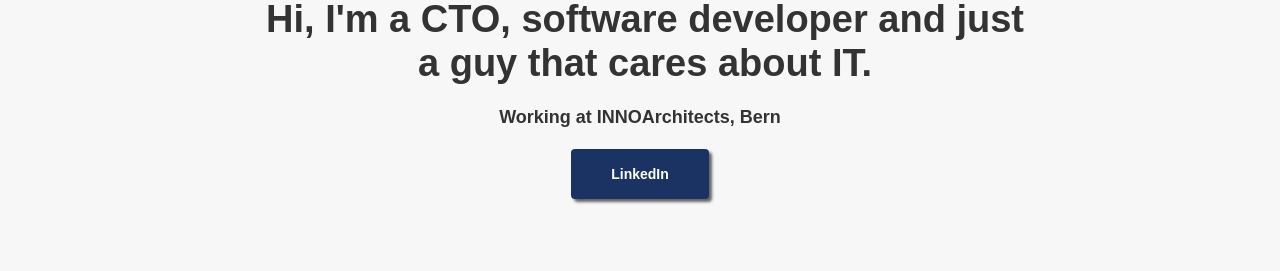
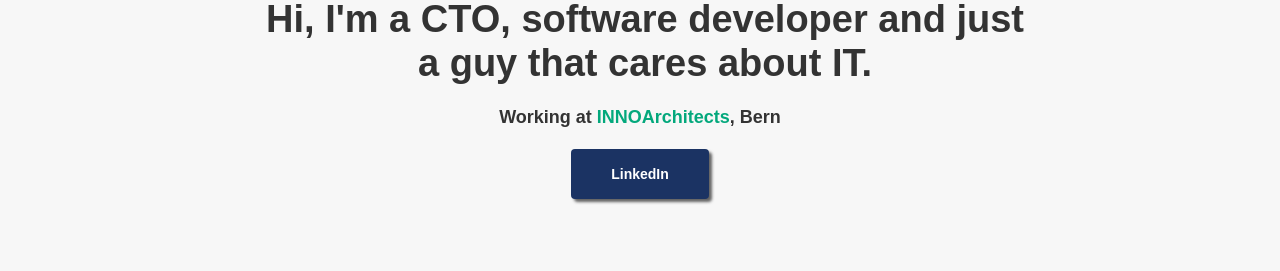
Before and after one commit to saendu/jekyll, a Jekyll site: the page built from _pages/about.html, in a window 1280 px wide and 1232 px high. Shown: the part 287-558 px from the top of the window. Built offline with Jekyll 4.4.1, drawn with Linux system fonts in a browser that asks for light colours; nearby versions of some CDN libraries.

Commit message:
add inno link

```diff
--- a/_pages/about.html
+++ b/_pages/about.html
@@ -10,8 +10,7 @@ permalink: "/about.html"
                 <div class="hero-v5-intro">
                     <div class="mini-heading big">Sandro Felder</div>
                     <h1 class="hero-v5-heading">Hi, I'm a CTO, software developer and just a guy that cares about IT.</h1>
-                    <h4 class="hero-v5-section">Working at INNOArchitects, Bern</h4>
-
+                    <h4 class="hero-v5-section">Working at <a href="https://www.innoarchitects.ch/" target="_blank">INNOArchitects</a>, Bern</h4>
                     <div class="hero-v5-links">
                         <a href="https://www.linkedin.com/in/sandrofelder/" class="btn mayra-btn w-button">LinkedIn</a>
                     </div>
```
